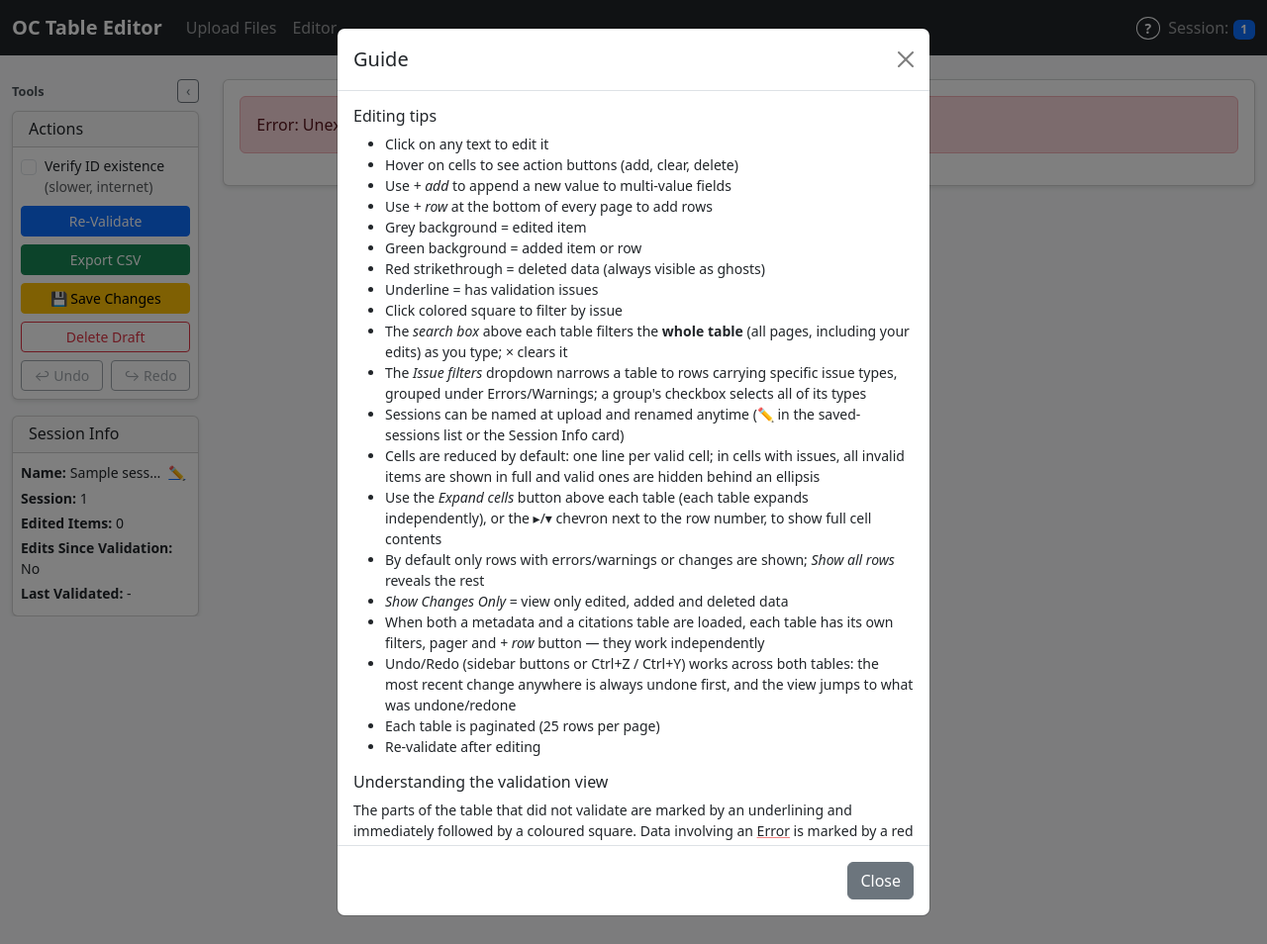
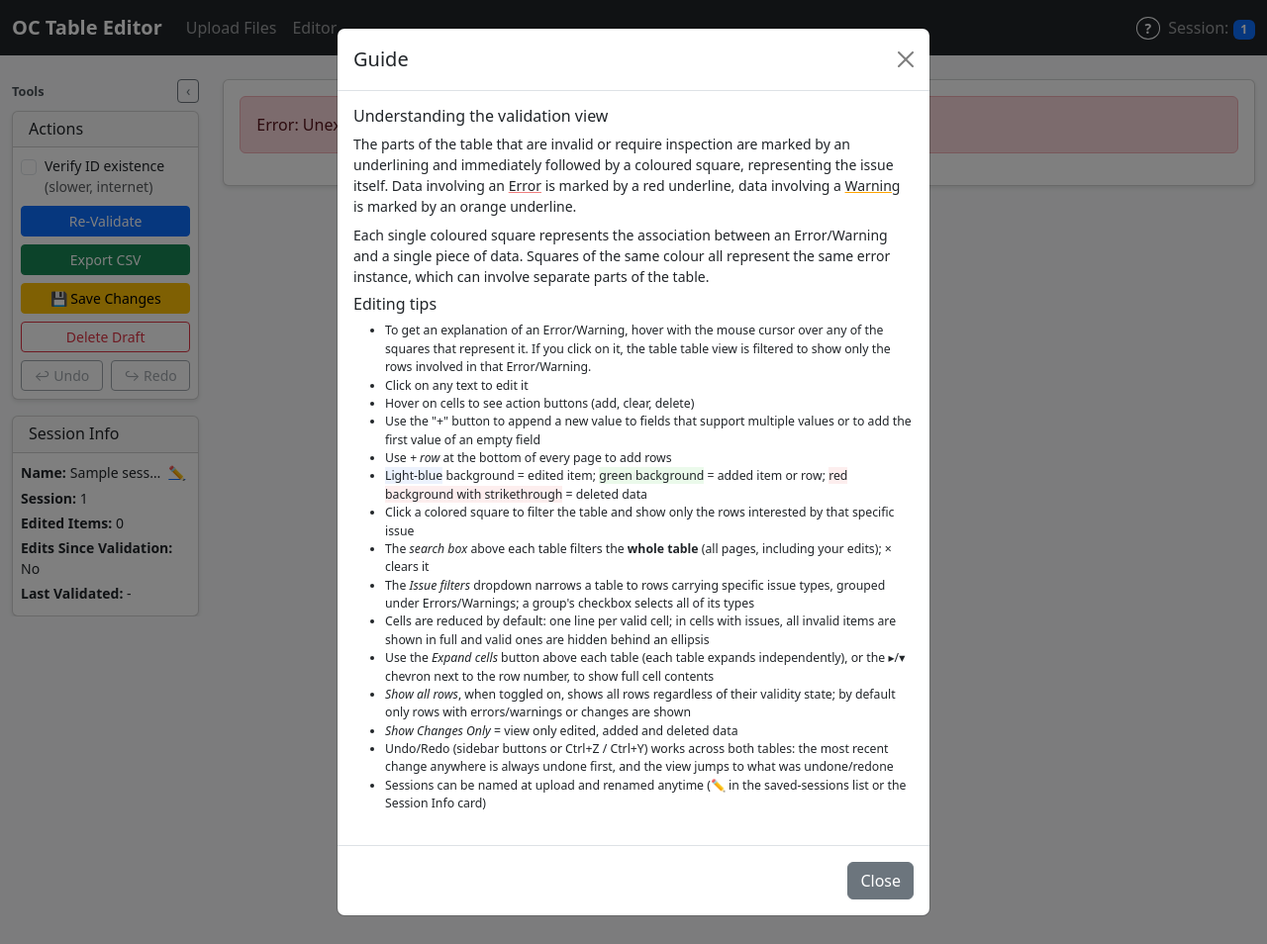
Before and after one commit to eliarizzetto/oc_table_editor, a FastAPI app: template templates/editor.html in a window 1280 px wide, after a click that opens the changed part. Shown: the whole page at 99% size. Run offline with FastAPI, Linux system fonts and the light colour scheme; the template is opened without the code that fills it: most values are stand-ins (such as "Sample title", 1, 10 or a date in 2020); some libraries are stand-ins or nearby versions.

Commit message:
update docs
readme and in-app guide; license file

```diff
--- a/pyproject.toml
+++ b/pyproject.toml
@@ -1,8 +1,11 @@
 [project]
 name = "oc-table-editor"
 version = "0.1.0"
-description = "Add your description here"
+description = "A local web app for editing OpenCitations tables."
 readme = "README.md"
+authors = [
+  { name = "Elia Rizzetto", email = "elia.rizzetto2@unibo.it" }
+]
 requires-python = ">=3.13"
 dependencies = [
     "aiofiles>=25.1.0",
--- a/templates/editor.html
+++ b/templates/editor.html
@@ -165,34 +165,11 @@
                 <button type="button" class="btn-close" data-bs-dismiss="modal"></button>
             </div>
             <div class="modal-body">
-                <h6>Editing tips</h6>
-                <ul class="small mb-3">
-                    <li>Click on any text to edit it</li>
-                    <li>Hover on cells to see action buttons (add, clear, delete)</li>
-                    <li>Use <em>+ add</em> to append a new value to multi-value fields</li>
-                    <li>Use <em>+ row</em> at the bottom of every page to add rows</li>
-                    <li>Grey background = edited item</li>
-                    <li>Green background = added item or row</li>
-                    <li>Red strikethrough = deleted data (always visible as ghosts)</li>
-                    <li>Underline = has validation issues</li>
-                    <li>Click colored square to filter by issue</li>
-                    <li>The <em>search box</em> above each table filters the <strong>whole table</strong> (all pages, including your edits) as you type; × clears it</li>
-                    <li>The <em>Issue filters</em> dropdown narrows a table to rows carrying specific issue types, grouped under Errors/Warnings; a group's checkbox selects all of its types</li>
-                    <li>Sessions can be named at upload and renamed anytime (✏️ in the saved-sessions list or the Session Info card)</li>
-                    <li>Cells are reduced by default: one line per valid cell; in cells with issues, all invalid items are shown in full and valid ones are hidden behind an ellipsis</li>
-                    <li>Use the <em>Expand cells</em> button above each table (each table expands independently), or the ▸/▾ chevron next to the row number, to show full cell contents</li>
-                    <li>By default only rows with errors/warnings or changes are shown; <em>Show all rows</em> reveals the rest</li>
-                    <li><em>Show Changes Only</em> = view only edited, added and deleted data</li>
-                    <li>When both a metadata and a citations table are loaded, each table has its own filters, pager and <em>+ row</em> button — they work independently</li>
-                    <li>Undo/Redo (sidebar buttons or Ctrl+Z / Ctrl+Y) works across both tables: the most recent change anywhere is always undone first, and the view jumps to what was undone/redone</li>
-                    <li>Each table is paginated (25 rows per page)</li>
-                    <li>Re-validate after editing</li>
-                </ul>
                 <h6>Understanding the validation view</h6>
                 <div class="small">
                     <p class="mb-2">
-                        The parts of the table that did not validate are marked by an
-                        underlining and immediately followed by a coloured square.
+                        The parts of the table that are invalid or require inspection are marked by an
+                        underlining and immediately followed by a coloured square, representing the issue itself.
                         Data involving an
                         <span style="text-decoration: underline; text-decoration-color: LightCoral">Error</span>
                         is marked by a red underline, data involving a
@@ -202,13 +179,28 @@
                     <p class="mb-2">
                         Each single coloured square represents the association between an
                         Error/Warning and a single piece of data. Squares of the same colour
-                        all represent the same error instance.
+                        all represent the same error instance, which can involve separate parts of the table.
                     </p>
-                    <p class="mb-0">
-                        To get an explanation of an Error/Warning, hover with the mouse cursor
+                <h6>Editing tips</h6>
+                <ul class="small mb-3">
+                    <li>To get an explanation of an Error/Warning, hover with the mouse cursor
                         over any of the squares that represent it. If you click on it, the table
-                        shows only the data involved in that Error/Warning.
-                    </p>
+                        table view is filtered to show only the rows involved in that Error/Warning.</li>
+                    <li>Click on any text to edit it</li>
+                    <li>Hover on cells to see action buttons (add, clear, delete)</li>
+                    <li>Use the "+" button to append a new value to fields that support multiple values or to add the first value of an empty field</li>
+                    <li>Use <em>+ row</em> at the bottom of every page to add rows</li>
+                    <li><span style="background-color: rgb(100 149 237 / 0.12);">Light-blue</span> background = edited item; <span style="background-color: rgb(1 187 1 / 0.08);">green background</span> = added item or row; <span style="background-color: rgb(223 43 43 / 0.08);"> red background with strikethrough</span> = deleted data</li>
+                    <li>Click a colored square to filter the table and show only the rows interested by that specific issue</li>
+                    <li>The <em>search box</em> above each table filters the <strong>whole table</strong> (all pages, including your edits); × clears it</li>
+                    <li>The <em>Issue filters</em> dropdown narrows a table to rows carrying specific issue types, grouped under Errors/Warnings; a group's checkbox selects all of its types</li>
+                    <li>Cells are reduced by default: one line per valid cell; in cells with issues, all invalid items are shown in full and valid ones are hidden behind an ellipsis</li>
+                    <li>Use the <em>Expand cells</em> button above each table (each table expands independently), or the ▸/▾ chevron next to the row number, to show full cell contents</li>
+                    <li><em>Show all rows</em>, when toggled on, shows all rows regardless of their validity state; by default only rows with errors/warnings or changes are shown</li>
+                    <li><em>Show Changes Only</em> = view only edited, added and deleted data</li>
+                    <li>Undo/Redo (sidebar buttons or Ctrl+Z / Ctrl+Y) works across both tables: the most recent change anywhere is always undone first, and the view jumps to what was undone/redone</li>
+                    <li>Sessions can be named at upload and renamed anytime (✏️ in the saved-sessions list or the Session Info card)</li>
+                </ul>
                 </div>
             </div>
             <div class="modal-footer">
```
Also changed, not shown: README.md, 1 other file.
